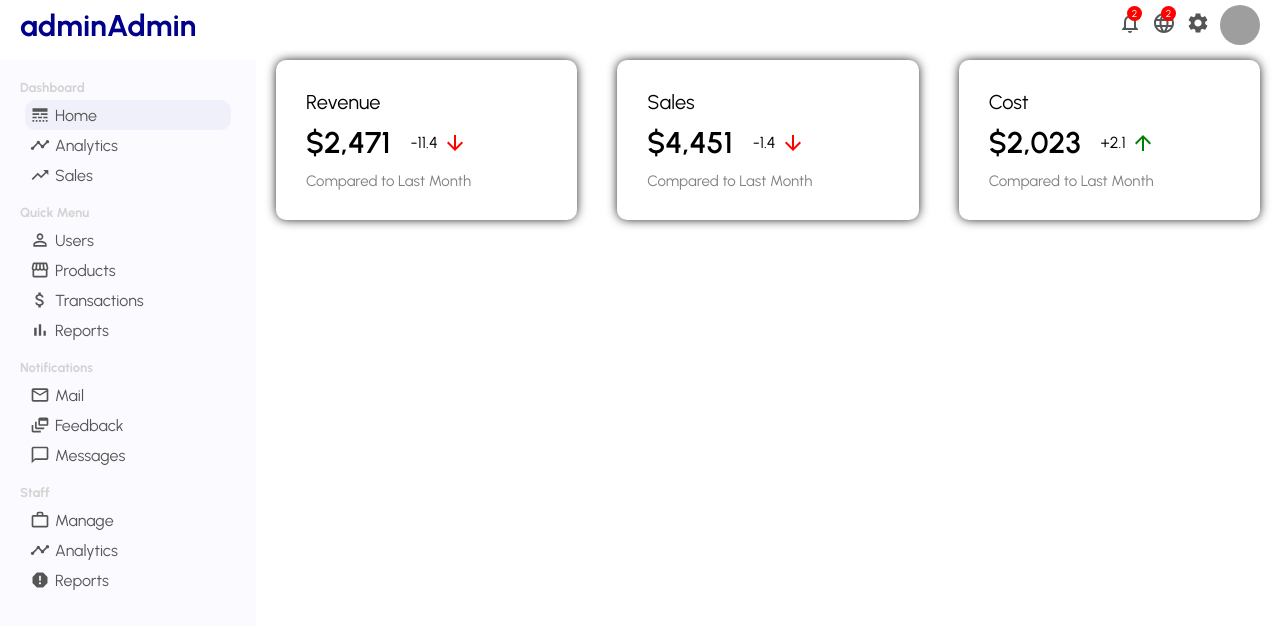
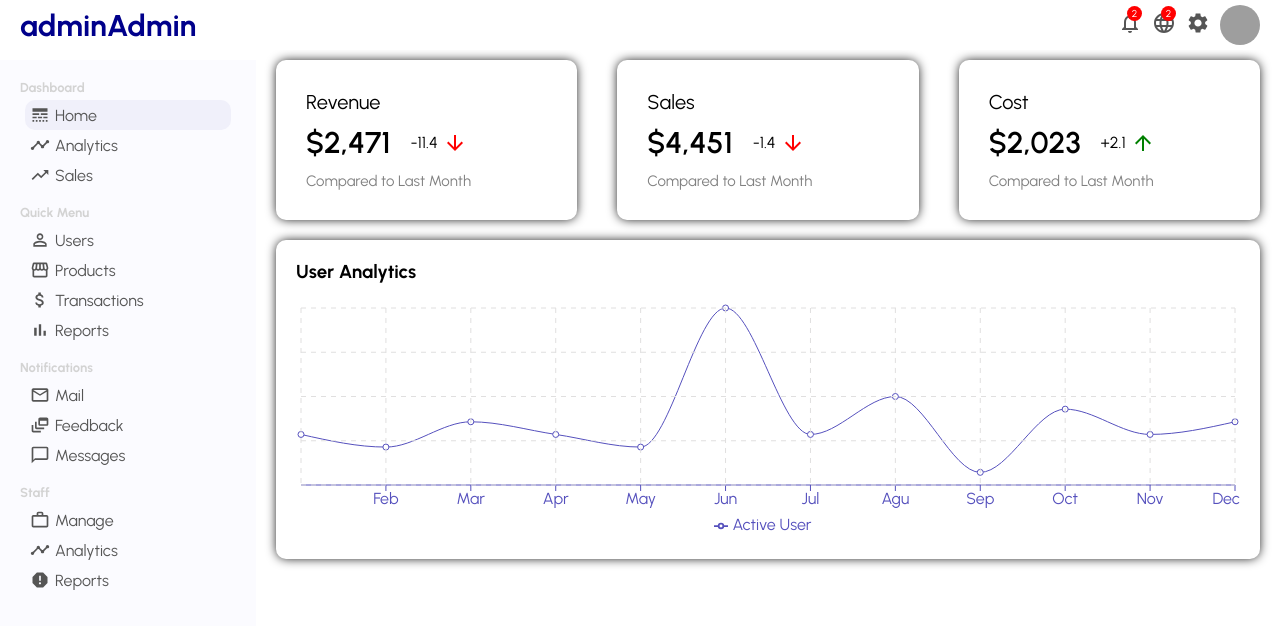
Before and after one commit to vishalverma1999/ReactAdminDashboardLama, a React (Create React App) app: page / in a window 1280 px wide. Shown: the top 626 px of the page. Built offline with nearby package versions, Linux system fonts and the light colour scheme; grey boxes are pictures that could not be loaded.

Commit message:
React chart tutorial

```diff
--- /dev/null
+++ b/src/components/chart/Chart.jsx
@@ -0,0 +1,60 @@
+import './chart.css'
+import { LineChart, Line, XAxis, CartesianGrid, Tooltip, Legend, ResponsiveContainer } from 'recharts';   // https://recharts.org/en-US/examples/SimpleLineChart
+
+function Chart({ title, data, dataKey, grid }) {
+
+    // data copy pasted from recharts.org> example > simpleLineChart , link https://recharts.org/en-US/examples
+
+
+    return (
+        <div className='chart'>
+            <h3 className="chartTitle">{title}</h3>
+            {/* we are creating responsive container that because even if we shrink or expand our page it's gonna be responsive */}
+            {/*i can indicate any height for example 300 pixels 400 pixels but you can do one more thing here writing here aspect and it's going to be 4/1 so that means basically if the width four units the height will be one unit so if it's 400 pixels it's gonna be a hundred pixels*/}
+            <ResponsiveContainer width={"100%"} aspect={4 / 1} >
+                {/* we will not provide any height and width to linechart since already provided in responsive container */}
+                {/* inside this line chart i will indicate my data and it's going to be the data array that we definedabove*/}
+                <LineChart data={data}>
+                    {/* so if i save and look at here we can't see anything because we didn't indicate our lines x axis or y axis anything so let's create them */}
+                    {/* firstly i'm going to create my x-axis and here its name(that will display on x axis) will be the name key inside our data so i will say data key it's going to be name so you can give anything inside this data for example in our project it's gonna be our months october november december
+ */}
+                    {/* stroke- color of these names */}
+                    <XAxis dataKey="name" stroke='#5550bd' />
+                    {/* Line is basically the thing that is to be plotted, so it's dataKey are the points of data to be drawn */}
+                    <Line type={"monotone"} dataKey={"Active User"} stroke='#5550bd' />
+                    {/* Use Tooltip- when i hover as you can see i can see my active users */}
+                    <Tooltip />
+                    {/* strokeDasharray- will represent cartedianPlane in dashed lines */}
+                    {grid && <CartesianGrid stroke='#e0dfdf' strokeDasharray={"5 5"} />}
+                    {/* if grid then run CartesianGrid else not */}
+                    {/* Legend shows us which property we are using here it's our Active User but we are using tooltip here so we don't need this we can delete */}
+                    <Legend />
+                </LineChart>
+
+            </ResponsiveContainer>
+        </div>
+    )
+}
+
+export default Chart
+
+
+
+
+
+/*
+i will not give any width and height
+47:56
+because i indicated here
+
+inside this line chart i will indicate my data and it's going to be the data array that we defined above
+
+
+
+48:55
+anything it's gonna be our months f
+
+
+
+
+ */
--- /dev/null
+++ b/src/components/chart/chart.css
@@ -0,0 +1,12 @@
+.chart {
+  margin: 20px;
+  padding: 20px;
+  border-radius: 10px;
+  /*you don't have to memorize any box shadow property so you can write your box shadow generator at  https://html-css-js.com/css/generator/box-shadow/ */
+  -webkit-box-shadow: 0px 0px 11px -1px #000000;
+  box-shadow: 0px 0px 11px -1px #000000;
+}
+
+.chartTitle{
+    margin-bottom: 20px;
+}
--- /dev/null
+++ b/src/data.js
@@ -0,0 +1,50 @@
+export const Userdata = [
+    {
+        "name": 'Jan',
+        "Active User": 4000,
+    },
+    {
+        "name": 'Feb',
+        "Active User": 3000,
+    },
+    {
+        "name": 'Mar',
+        "Active User": 5000,
+    },
+    {
+        "name": 'Apr',
+        "Active User": 4000,
+    },
+    {
+        "name": 'May',
+        "Active User": 3000,
+    },
+    {
+        "name": 'Jun',
+        "Active User": 14000,
+    },
+    {
+        "name": 'Jul',
+        "Active User": 4000,
+    },
+    {
+        "name": 'Agu',
+        "Active User": 7000,
+    },
+    {
+        "name": 'Sep',
+        "Active User": 1000,
+    },
+    {
+        "name": 'Oct',
+        "Active User": 6000,
+    },
+    {
+        "name": 'Nov',
+        "Active User": 4000,
+    },
+    {
+        "name": 'Dec',
+        "Active User": 5000,
+    },
+];
--- a/src/pages/home/Home.jsx
+++ b/src/pages/home/Home.jsx
@@ -1,10 +1,13 @@
+import Chart from '../../components/chart/Chart'
 import FeaturedInfo from '../../components/featuredInfo/FeaturedInfo'
+import { Userdata } from '../../data'
 import './home.css'
 
 function Home() {
     return (
         <div className='home'>
             <FeaturedInfo/>
+            <Chart title="User Analytics" data={Userdata} dataKey="Active Users" grid/>
         </div>
     )
 }
```
Also changed, not shown: 1 other file (tests, documents, lock files or other folders).
